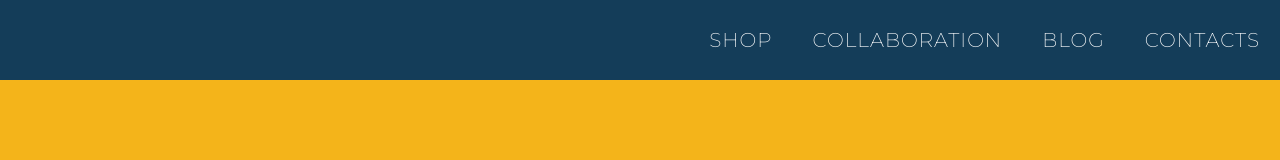
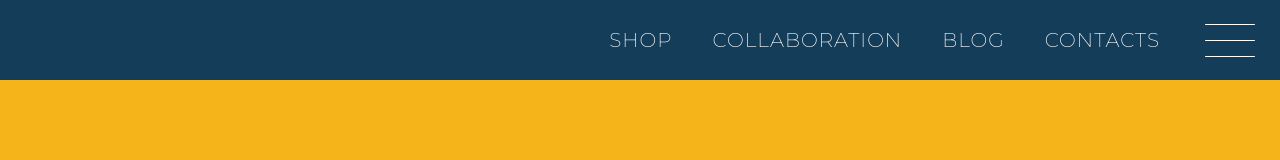
Before and after one commit to Eveverglow/js-practice-burger-button, a plain HTML site: page index.html in a window 1280 px wide. Drawn offline with Linux system fonts and the light colour scheme.

Commit message:
create burger btn

```diff
--- a/index.html
+++ b/index.html
@@ -21,6 +21,9 @@
         <li>Blog</li>
         <li>Contacts</li>
       </div>
+      <div class="more-btn">
+        <div class="more-btn-burger"></div>
+      </div>
     </header>
   </body>
 </html>
--- a/style.css
+++ b/style.css
@@ -30,3 +30,42 @@ li {
 li:hover {
   text-shadow: -1px 0 white, 0 1px white, 1px 0 white, 0 -1px white;
 }
+
+.more-btn {
+  margin-left: 20px;
+  margin-right: 20px;
+  display: flex;
+  justify-content: center;
+  align-items: center;
+  height: 60px;
+  width: 60px;
+  cursor: pointer;
+  transition: all 0.5s ease-in-out;
+}
+
+.more-btn-burger {
+  width: 50px;
+  height: 1px;
+  background: white;
+  border-radius: 3px;
+  transition: all 0.5s ease-in-out;
+}
+
+.more-btn-burger::before,
+.more-btn-burger::after {
+  content: "";
+  position: absolute;
+  width: 50px;
+  height: 1px;
+  background: white;
+  border-radius: 3px;
+  transition: all 0.5s ease-in-out;
+}
+
+.more-btn-burger::before {
+  transform: translateY(-16px);
+}
+
+.more-btn-burger::after {
+  transform: translateY(16px);
+}
```
